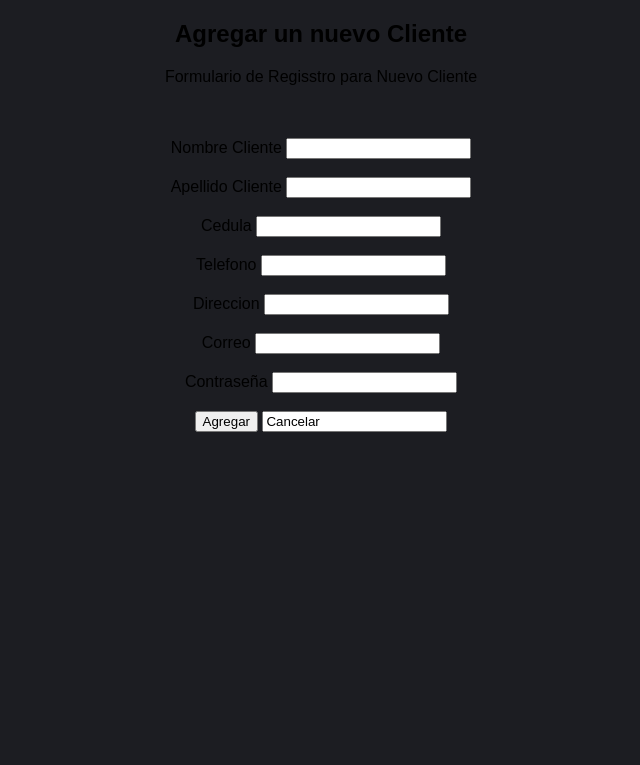
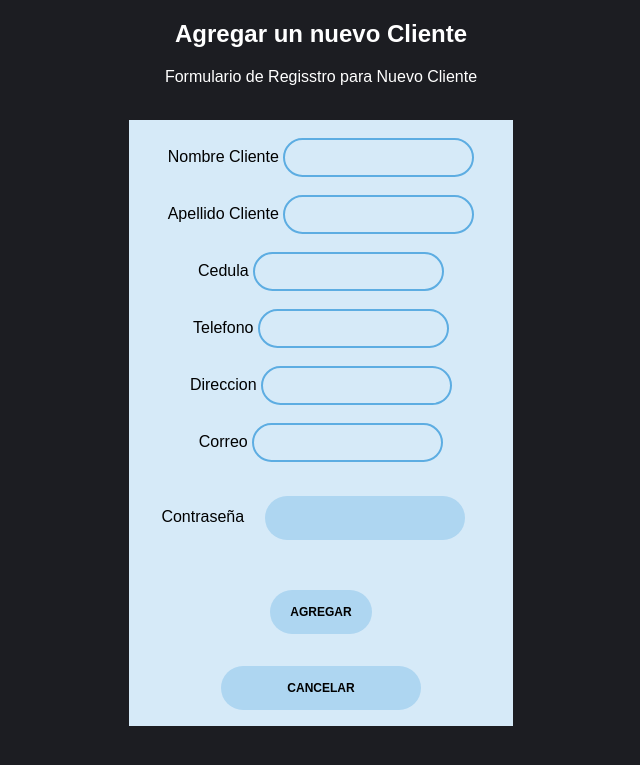
Before and after one commit to sfbarragan/TiendaOnline_ProyectoU1_DW, a PHP site: page /agregarCliente.php in a window 1280 px wide. Shown: the top 765 px of the page, without its empty margins (327-967 px from the left). Run offline with PHP 8.4, Linux system fonts and the light colour scheme.

Commit message:
Agregación de estilos y corrección del nombre de la BDD

```diff
--- /dev/null
+++ b/CSS/agregar.css
@@ -0,0 +1,53 @@
+
+form{
+    width: 100%;
+    max-width: 600px;
+    margin: 0 auto;
+    display: flex;
+    flex-direction: column;
+    justify-content: center;
+    align-items: center;
+}
+
+.container{
+    width: 30%;
+    align-content: center;
+    align-items: center;
+    background-color: #D6EAF8 ;
+    text-align: center;
+}
+
+.cabecera{
+    color:white;
+}
+.btn{
+    margin: 1rem;
+    border: none;
+    border-radius: 4px;
+    font-weight: bold;
+    font-size: 12px;
+    text-transform: uppercase;
+    text-align: center;
+    color: black;
+    background-color:  #AED6F1 ;
+    border-color:  #3498DB ;
+    cursor: pointer;
+    padding: 15px 20px;
+    border-radius:22px;
+}
+
+.btn:hover {
+    background-color: #5DADE2;
+    color: black;
+    box-shadow: 0 8px 24px 0 #5DADE2;
+    margin-left: 20px;
+    border-radius:22px;
+}
+
+input{
+    background: none;
+    border: 2px solid #5DADE2;
+    color: black;
+    padding: 10px 5px;
+    border-radius: 20px;
+}
--- a/accesoUsuarios.php
+++ b/accesoUsuarios.php
@@ -8,7 +8,7 @@
         define('SERVERNAME', 'localhost');
         define('USERNAME', 'root');
         define('PASSWORD', '');
-        define('DBNAME', 'sistema-ventas');
+        define('DBNAME', 'sistema_ventas');
 
         //Conexion a la base de datos
         $conn = new mysqli(SERVERNAME, USERNAME, PASSWORD, DBNAME) or
```
